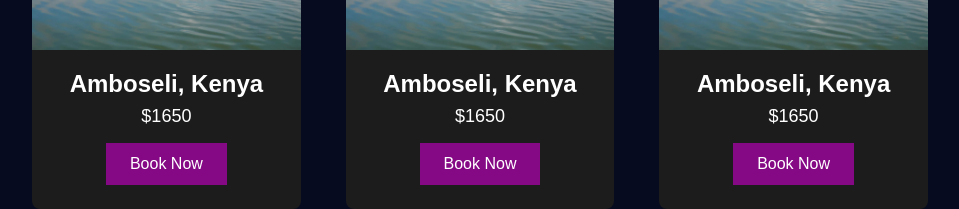
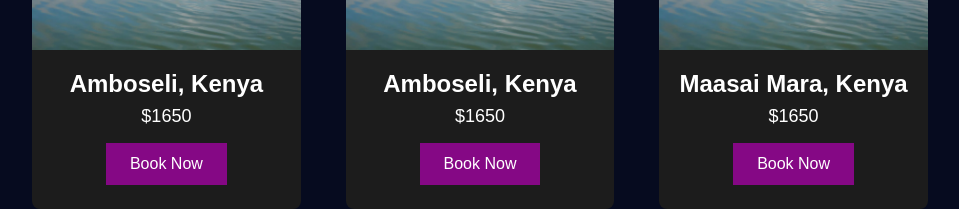
Before and after one commit to Evans-mutuku/shieldtour, a plain HTML site: page index.html in a window 1280 px wide. Shown: the part 1427-1636 px from the top of the page, without its empty margins (160-1119 px from the left). Drawn offline with Linux system fonts and the light colour scheme.

Commit message:
pushed updates

```diff
--- a/index.html
+++ b/index.html
@@ -133,7 +133,7 @@
         <div class="card">
           <img src="./assets/wildbeast.jpg" alt="wildbeast in Amboseli" />
           <div class="card-content">
-            <h2>Amboseli, Kenya</h2>
+            <h2>Maasai Mara, Kenya</h2>
             <p>$1650</p>
             <button>Book Now</button>
           </div>
```
